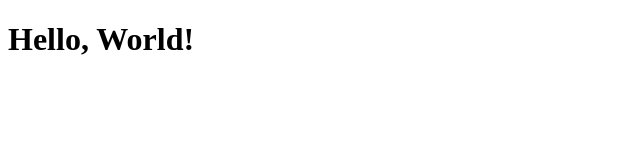
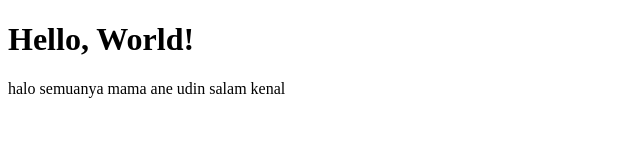
Before and after one commit to wahyudwiananda/belajarhostinggit, a plain HTML site: page index.html in a window 1280 px wide. Shown: the whole page, without its empty margins (0-640 px from the left). Drawn offline with Linux system fonts and the light colour scheme.

Commit message:
add paragraph under h1

```diff
--- a/index.html
+++ b/index.html
@@ -7,5 +7,6 @@
   </head>
   <body>
     <h1>Hello, World!</h1>
+    <p>halo semuanya mama ane udin salam kenal</p>
   </body>
 </html>
```
